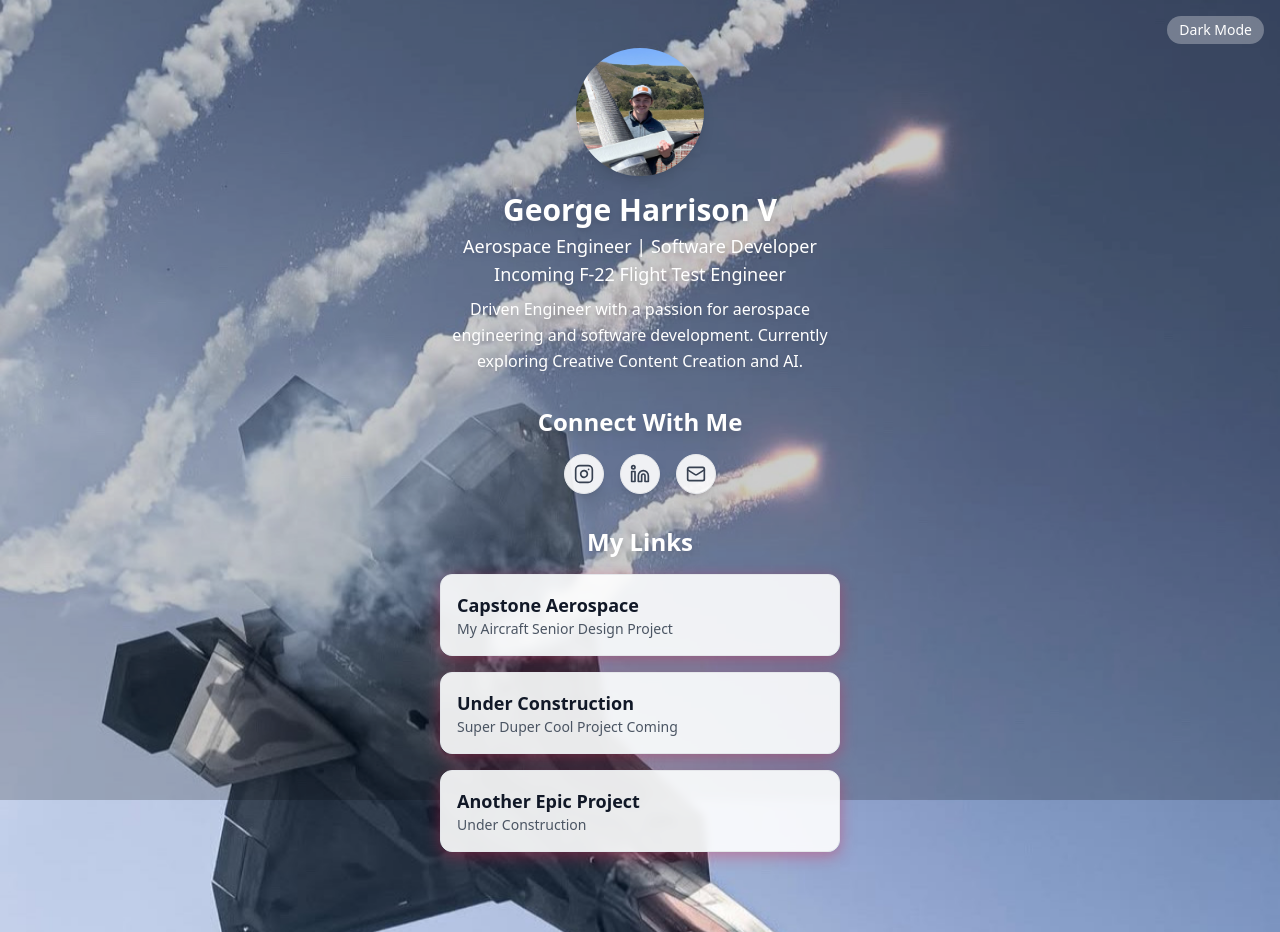
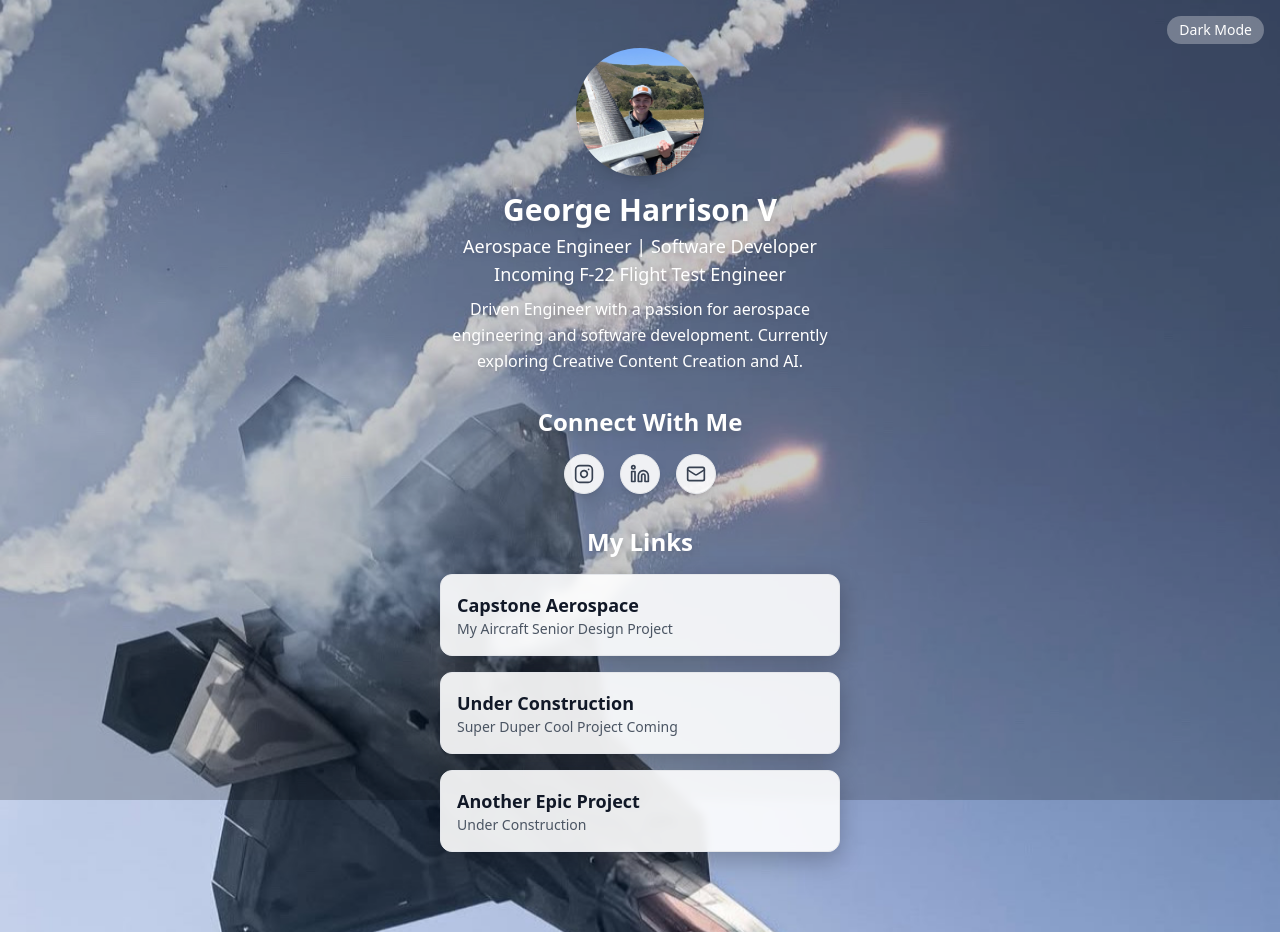
Before and after one commit to gcharrisv/mymicropage, a React (Vite) app: page / in a window 1280 px wide. Built offline with nearby package versions, Linux system fonts and the light colour scheme.

Commit message:
Fix: Improve link button shadow
Adjusted the shadow styling of the "My Links" buttons to better complement the background in both light and dark modes.

```diff
--- a/src/components/Micropage.tsx
+++ b/src/components/Micropage.tsx
@@ -149,10 +149,10 @@ const Micropage = () => {
             <Card
               key={link.id}
               className={cn(
-                "backdrop-blur-sm p-4 transition shadow-button hover:shadow-glow",
+                "backdrop-blur-sm p-4 transition",
                 theme === 'light'
-                  ? 'bg-white/90 border border-gray-200 hover:bg-white'
-                  : 'bg-white/20 border border-white/30 hover:bg-white/30'
+                  ? 'bg-white/90 border border-gray-200 hover:bg-white shadow-micropage-light hover:shadow-micropage-light-hover'
+                  : 'bg-white/20 border border-white/30 hover:bg-white/30 shadow-micropage-dark hover:shadow-micropage-dark-hover'
               )}
             >
               <a href={link.url} className={cn(
--- a/src/index.css
+++ b/src/index.css
@@ -46,6 +46,12 @@
     --shadow-glow: 0 0 40px hsl(346 77% 49.8% / 0.3);
     --shadow-card: 0 8px 32px hsl(240 10% 3.9% / 0.12);
     --shadow-button: 0 4px 16px hsl(346 77% 49.8% / 0.4);
+
+    /* Micropage specific shadows for better background contrast */
+    --shadow-micropage-light: 0 8px 25px hsl(240 10% 3.9% / 0.25);
+    --shadow-micropage-light-hover: 0 12px 35px hsl(240 10% 3.9% / 0.35);
+    --shadow-micropage-dark: 0 8px 25px hsl(346 77% 49.8% / 0.4);
+    --shadow-micropage-dark-hover: 0 12px 35px hsl(346 77% 49.8% / 0.6);
 
     /* Animation variables */
     --transition-smooth: all 0.3s cubic-bezier(0.4, 0, 0.2, 1);
@@ -148,6 +154,22 @@
     box-shadow: var(--shadow-button);
   }
 
+  .shadow-micropage-light {
+    box-shadow: var(--shadow-micropage-light);
+  }
+
+  .shadow-micropage-light-hover {
+    box-shadow: var(--shadow-micropage-light-hover);
+  }
+
+  .shadow-micropage-dark {
+    box-shadow: var(--shadow-micropage-dark);
+  }
+
+  .shadow-micropage-dark-hover {
+    box-shadow: var(--shadow-micropage-dark-hover);
+  }
+
   /* Transitions */
   .transition-smooth {
     transition: var(--transition-smooth);
```
